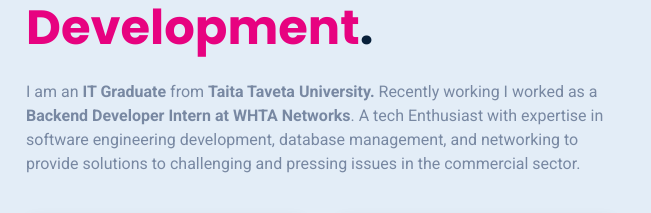
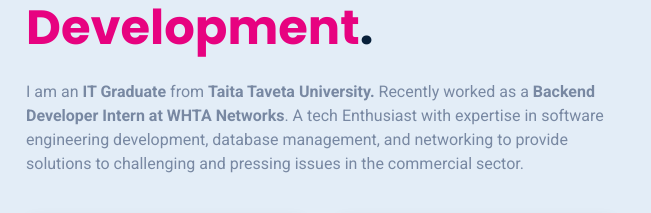
Before and after one commit to Curtisjesse/portfolio, a plain HTML site: page index.html in a window 1280 px wide. Shown: the part 1301-1514 px from the top of the page, 629-1280 px from the left. Drawn offline with Linux system fonts and the light colour scheme.

Commit message:
updating

```diff
--- a/index.html
+++ b/index.html
@@ -446,7 +446,7 @@
 					<div class="about-right">
 						<h3 class="about-subtitle">About Curtis Jesse</h3>
 						<h2 class="about-title">Passionate and motivated <span>IT Graduate</span> specializing in <span>Backend Development</span>.</h2>
-						<p class="about-text">I am an <b>IT Graduate</b> from <b>Taita Taveta University.</b> Recently working I worked as a <b>Backend Developer Intern at WHTA Networks</b>. A tech Enthusiast with expertise in software engineering development, database management, and networking to provide solutions to challenging and pressing issues in the commercial sector.</p>
+						<p class="about-text">I am an <b>IT Graduate</b> from <b>Taita Taveta University.</b> Recently worked as a <b>Backend Developer Intern at WHTA Networks</b>. A tech Enthusiast with expertise in software engineering development, database management, and networking to provide solutions to challenging and pressing issues in the commercial sector.</p>
 
 						<!-- Skills Section -->
 						<div class="skills-grid">
```
